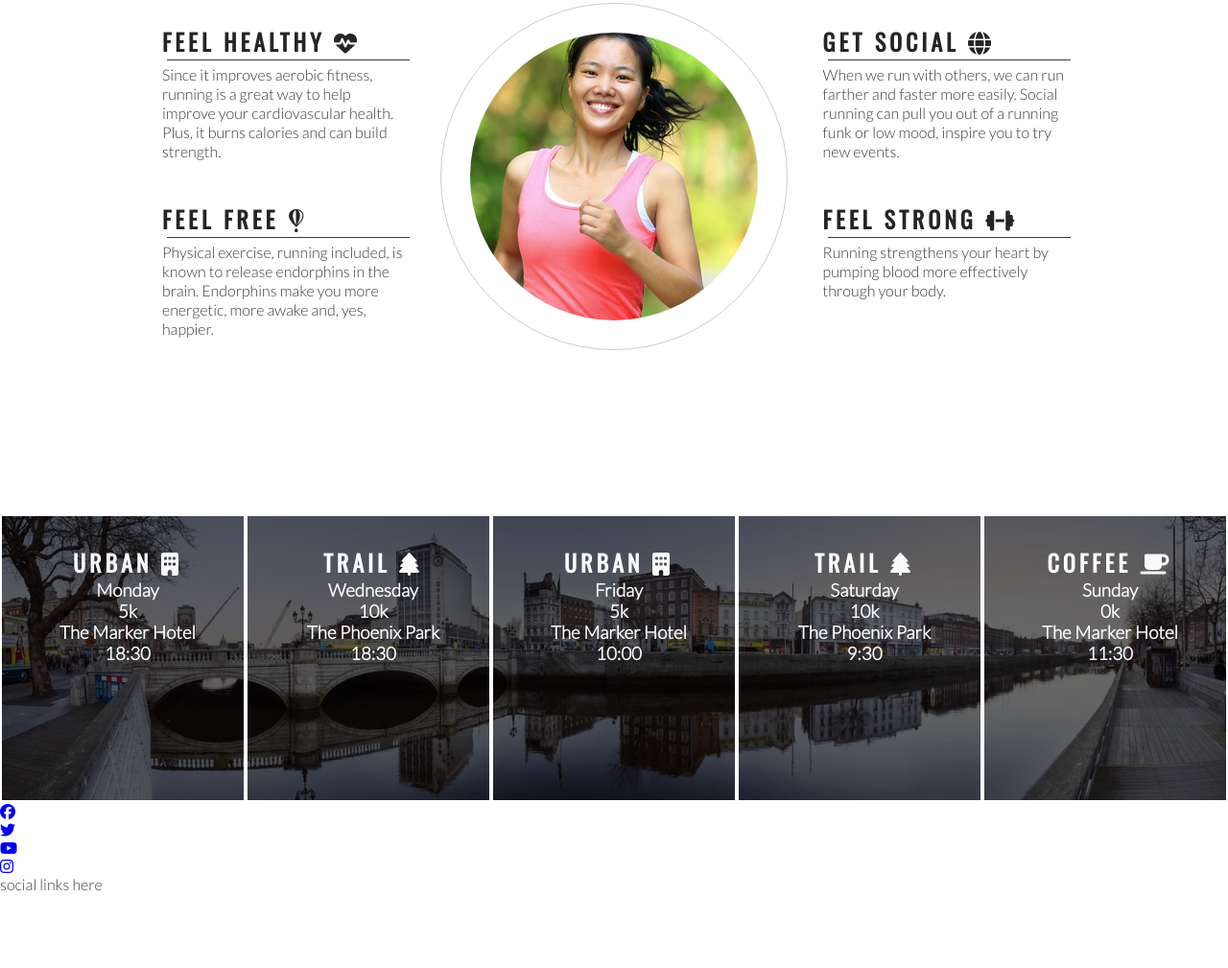
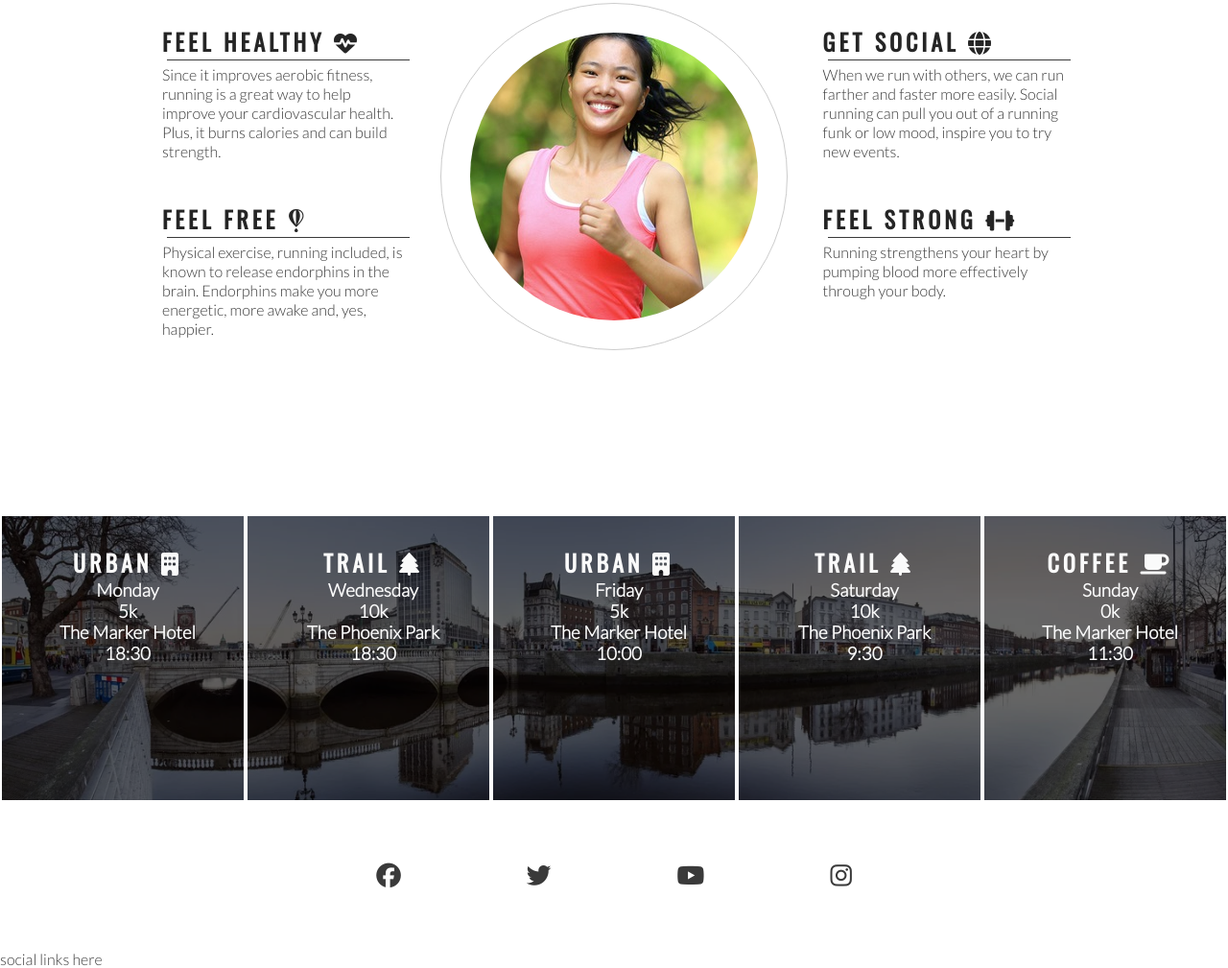
Before and after one commit to rocrill/Love-Running-project, a plain HTML site: page index.html in a window 1280 px wide. Shown: the part 759-1768 px from the top of the page at 96% size. Before the commit the page ends 1690 px from the top, so only its background shows below. Drawn offline with nearby package versions, Linux system fonts and the light colour scheme.

Commit message:
add style to footer and social media icons

```diff
--- a/assets/css/style.css
+++ b/assets/css/style.css
@@ -196,3 +196,23 @@ overflow: hidden;
 #times h2 {
     color: #fafafa;
 }
+
+footer {
+    height: 150px;
+}
+
+.social-networks {
+    text-align:center;
+
+}
+
+.social-networks > li {
+    display:inline;
+}
+
+.social-networks i {
+    font-size: 160%;
+    margins: 1%;
+    padding: 5%;
+    color: #3a3a3a;
+}
--- a/index.html
+++ b/index.html
@@ -119,7 +119,7 @@
 </div>
     </section>
     <footer>
-        <ul>
+        <ul class="social-networks">
             <li><a href="https://www.facebook.com/" target="_blank" rel="noopener" aria-label="Visit our Facebook page (opens in a new tab)"><i class="fab fa-facebook"></i></a>
             </li>
             <li><a href="https://twitter.com/" target="_blank" rel="noopener" aria-label="Visit our Twitter page (opens in a new tab)"><i class="fab fa-twitter"></i></a>
```
